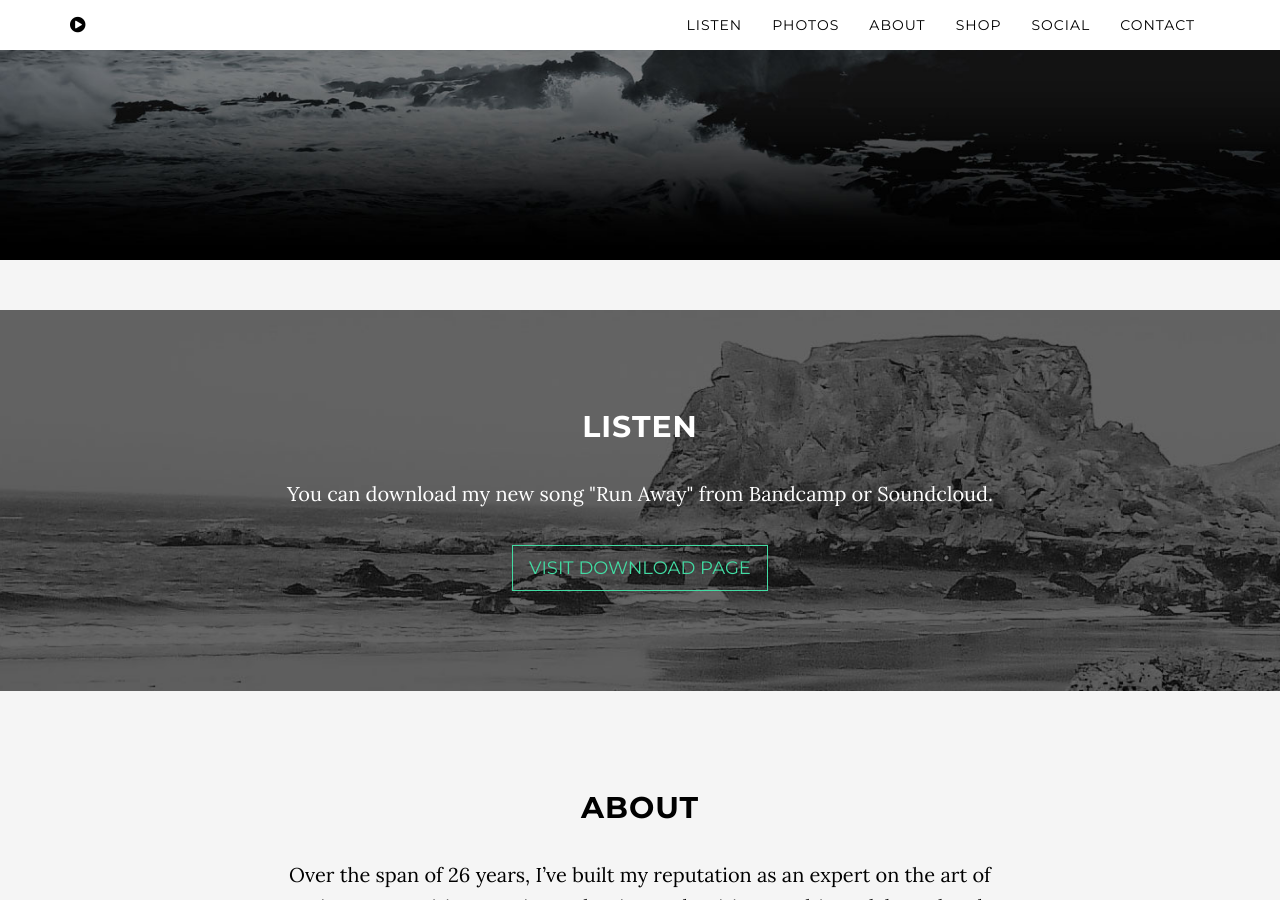
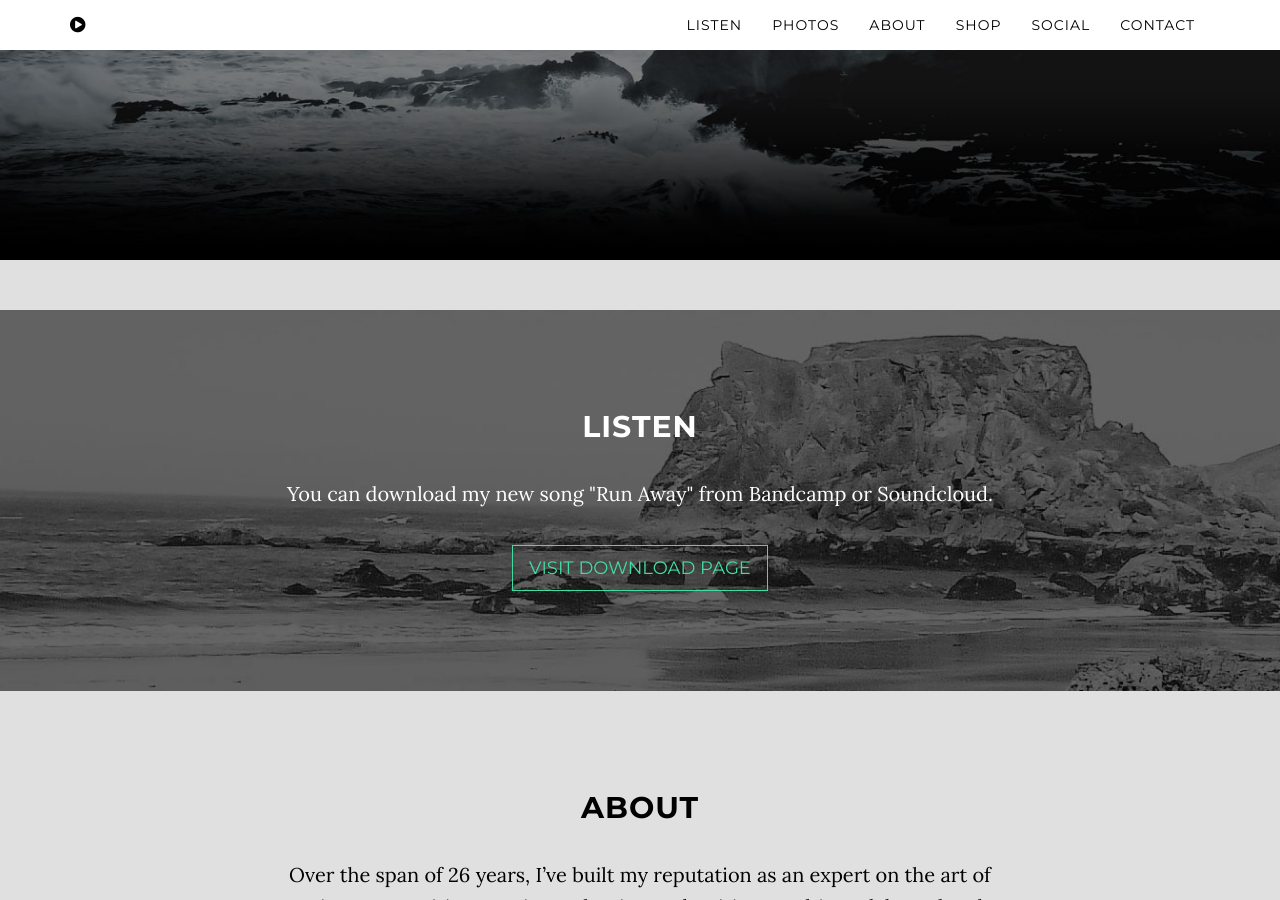
Before and after one commit to gianguitar/gsolo.github.io, a Jekyll site: the page built from index.html, in a window 1280 px wide and 900 px high, scrolled down 640 px. Built offline with Jekyll 4.4.1, drawn with Linux system fonts in a browser that asks for light colours.

Commit message:
Update grayscale.scss

```diff
--- a/_sass/grayscale/grayscale.scss
+++ b/_sass/grayscale/grayscale.scss
@@ -6,7 +6,7 @@ body {
     height: 100%;
     font-family: "Lora","Helvetica Neue",Helvetica,Arial,sans-serif;
     color: black;
-    background-color: #F5F5F5;
+    background-color: #E0E0E0;
 }
 
 html {
```
